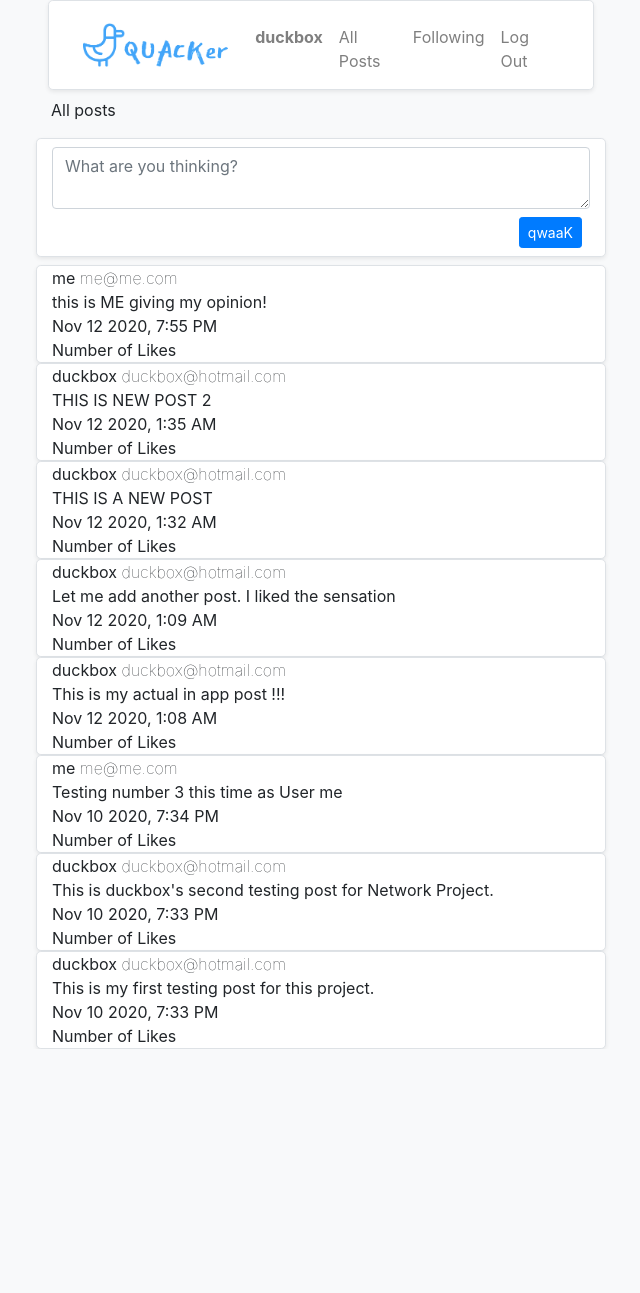
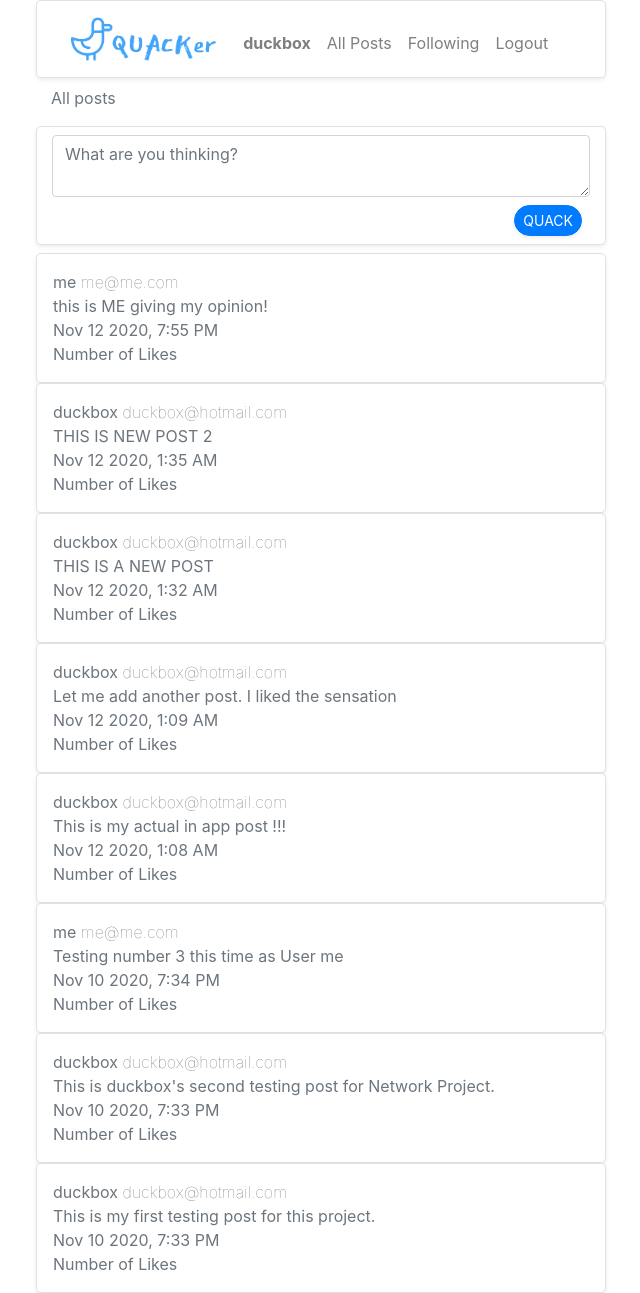
Before and after one commit to duckbox72/quacker, a Django app: page / in a window 1280 px wide. Shown: the whole page, without its empty margins (319-959 px from the left). Before the commit the page ends 1049 px from the top, so only its background shows below. Run offline with Django 3.2, Linux system fonts and the light colour scheme; a user stored in the database is signed in; data comes from the database, SQL or seed files in the repository; both versions use the stored data as it was after the commit; some libraries are stand-ins or nearby versions.

Commit message:
Navbar updating and other minor changes

```diff
--- a/network/static/network/index.js
+++ b/network/static/network/index.js
@@ -39,7 +39,7 @@ function load_feed(feed) {
             const element = document.createElement('div');
             element.className = `row justify-content-center`
             element.innerHTML =
-                `<div class="col-lg-6 border rounded-lg shadow-sm bg-white">
+            `<div class="col-lg-6 border rounded-lg shadow-sm bg-white p-3">
                 <div class="row">
                     <div class="col">
                         ${post.username} <span class="font-weight-lighter text-right">${post.user_email }</span>
--- a/network/templates/network/index.html
+++ b/network/templates/network/index.html
@@ -27,7 +27,7 @@
                 </div>
                 <div class="row">
                     <div class="col text-right">
-                        <input id="post-form-submit" class="btn btn-primary pill btn-sm m-2" value="qwaaK" type="submit">
+                        <input id="post-form-submit" class="btn btn-primary rounded-pill shadow-sm btn-sm m-2" value="QUACK" type="submit">
                     </div>
                 </div>
             </form>
--- a/network/templates/network/layout.html
+++ b/network/templates/network/layout.html
@@ -7,25 +7,33 @@
         <meta name="viewport" content="width=device-width, initial-scale=1, shrink-to-fit=no">
         <link rel="stylesheet" href="https://stackpath.bootstrapcdn.com/bootstrap/4.4.1/css/bootstrap.min.css" integrity="sha384-Vkoo8x4CGsO3+Hhxv8T/Q5PaXtkKtu6ug5TOeNV6gBiFeWPGFN9MuhOf23Q9Ifjh" crossorigin="anonymous">
         <link href="{% static 'network/styles.css' %}" rel="stylesheet">
-        <script src="{% static 'network/index.js' %}"></script>
-        <script src="{% static 'network/add_post.js' %}"></script>
+
         {% block script %}
         {% endblock %}
     </head>
-    <body class="bg-light">
+    <body class="bg-white text-secondary">
+        <div class="container sticky-top">
+            <div class="row">
+                <div class="col">
+                </div>
+                <div class="col-lg-6 border rounded-lg shadow-sm bg-white">
+                    <nav class="navbar navbar-expand-lg navbar-light">
 
-        <div class="row justify-content-center sticky-top">
-            <div class="col-lg-5 border rounded-lg shadow-sm bg-white">
-                <nav class="navbar navbar-expand-lg navbar-light justify-content-center">
                         <a class="navbar-brand" href="#"><img src="{% static 'network/quacker-logo.png' %}" alt="ImgLogo" height="50px"></a>
+
+                        <button class="navbar-toggler" type="button" data-toggle="collapse" data-target="#navbarTogglerDemo01" aria-controls="navbarTogglerDemo01" aria-expanded="false" aria-label="Toggle navigation">
+                            <span class="navbar-toggler-icon"></span>
+                        </button>
+                        <div class="collapse navbar-collapse" id="navbarTogglerDemo01">
+
                             <div>
-                        <ul class="navbar-nav mr-auto pt-2">
+                                <ul class="navbar-nav pt-2">
                                     {% if user.is_authenticated %}
                                         <li class="nav-item">
                                             <a class="nav-link" href="#"><strong>{{ user.username }}</strong></a>
                                         </li>
                                     {% endif %}
-                            <li class="nav-item">
+                                    <li class="nav-item bg-">
                                     <a class="nav-link" href="{% url 'index' %}">All Posts</a>
                                     </li>
                                     {% if user.is_authenticated %}
@@ -33,11 +41,11 @@
                                             <a class="nav-link" href="#">Following</a>
                                         </li>
                                         <li class="nav-item">
-                                    <a class="nav-link" href="{% url 'logout' %}">Log Out</a>
+                                            <a class="nav-link" href="{% url 'logout' %}">Logout</a>
                                         </li>
                                     {% else %}
                                         <li class="nav-item">
-                                    <a class="nav-link" href="{% url 'login' %}">Log In</a>
+                                            <a class="nav-link" href="{% url 'login' %}">Login</a>
                                         </li>
                                         <li class="nav-item">
                                             <a class="nav-link" href="{% url 'register' %}">Register</a>
@@ -45,10 +53,14 @@
                                     {% endif %}
                                 </ul>
                             </div>
+
+                        </div>
                     </nav>
                 </div>
+                <div class="col">
                 </div>
-
+            </div>
+        </div>
 
 
         <div class="body">
@@ -57,5 +69,13 @@
                 {% endblock %}
             </div>
         </div>
+
+        <!-- SCRIPTS -->
+        <script src="{% static 'network/index.js' %}"></script>
+        <script src="{% static 'network/add_post.js' %}"></script>
+        <script src="https://code.jquery.com/jquery-3.3.1.slim.min.js" integrity="sha384-q8i/X+965DzO0rT7abK41JStQIAqVgRVzpbzo5smXKp4YfRvH+8abtTE1Pi6jizo" crossorigin="anonymous"></script>
+        <script src="https://cdnjs.cloudflare.com/ajax/libs/popper.js/1.14.7/umd/popper.min.js" integrity="sha384-UO2eT0CpHqdSJQ6hJty5KVphtPhzWj9WO1clHTMGa3JDZwrnQq4sF86dIHNDz0W1" crossorigin="anonymous"></script>
+        <script src="https://stackpath.bootstrapcdn.com/bootstrap/4.3.1/js/bootstrap.min.js" integrity="sha384-JjSmVgyd0p3pXB1rRibZUAYoIIy6OrQ6VrjIEaFf/nJGzIxFDsf4x0xIM+B07jRM" crossorigin="anonymous"></script>
+
     </body>
 </html>
```
Also changed, not shown: db.sqlite3, 1 other file. Lines whose indentation alone changed are shown as unchanged.
